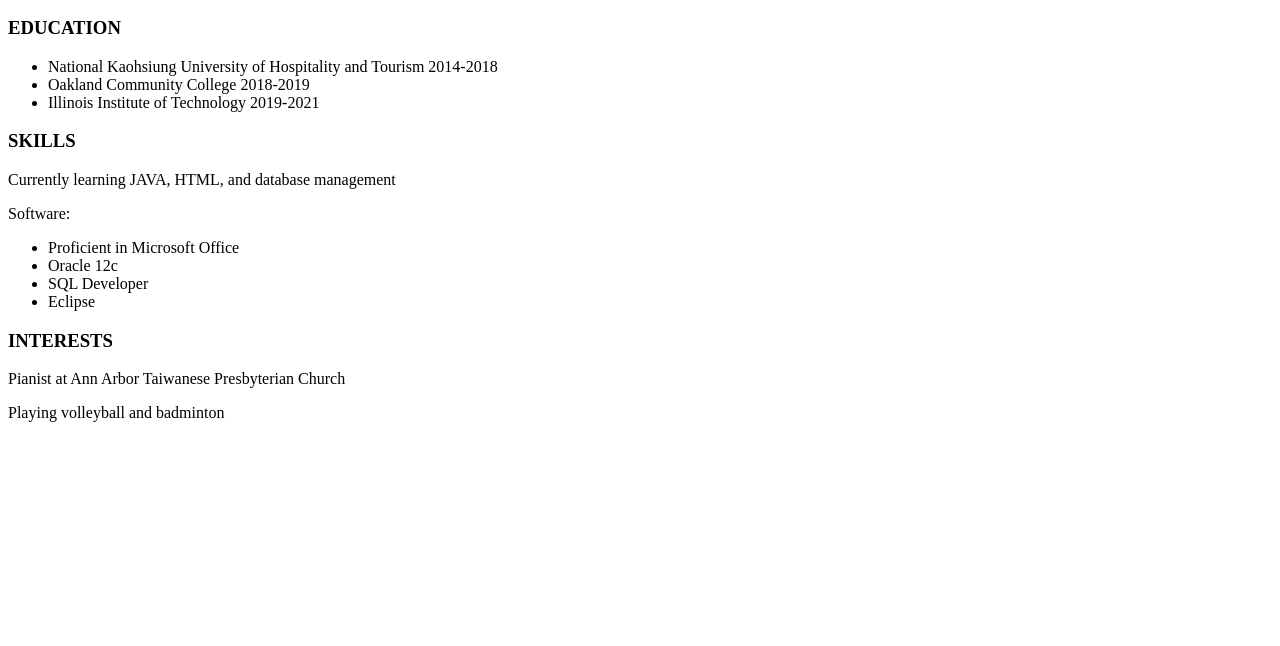
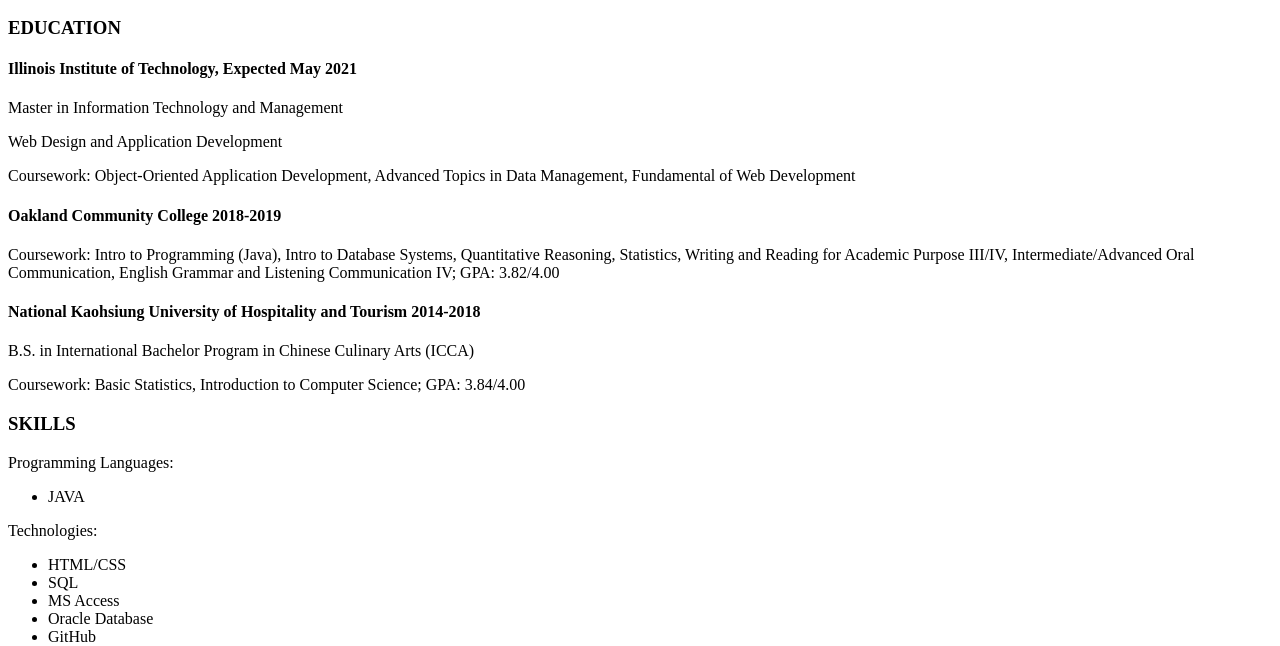
Before and after one commit to hyang77/project1, a plain HTML site: page resume.html in a window 1280 px wide. Shown: the part 152-798 px from the top of the page. Drawn offline with Linux system fonts and the light colour scheme.

Commit message:
change content

```diff
--- a/resume.html
+++ b/resume.html
@@ -13,19 +13,32 @@
 
 		<h2>Resume</h2>
 		<h3>EDUCATION</h3>
-			<ul>
-				<li>National Kaohsiung University of Hospitality and Tourism 2014-2018</li>
-				<li>Oakland Community College 2018-2019</li>
-				<li>Illinois Institute of Technology 2019-2021</li>
-			</ul>
+				<h4>Illinois Institute of Technology, Expected May 2021</h4>
+				<p>Master in Information Technology and Management</p>
+				<p>Web Design and Application Development</p>
+				<p>Coursework: Object-Oriented Application Development, Advanced Topics in Data Management, Fundamental of Web Development</P>
+				<h4>Oakland Community College 2018-2019</h4>
+				<p>Coursework: Intro to Programming (Java), Intro to Database Systems, Quantitative Reasoning, Statistics, Writing and Reading for Academic Purpose III/IV, Intermediate/Advanced Oral Communication, English Grammar and Listening Communication IV; GPA: 3.82/4.00</P>
+				<h4>National Kaohsiung University of Hospitality and Tourism 2014-2018</h4>
+				<p>B.S. in International Bachelor Program in Chinese Culinary Arts (ICCA)</p>
+				<p>Coursework: Basic Statistics, Introduction to Computer Science; GPA: 3.84/4.00</P>
 		<h3>SKILLS</h3>
-			<p>Currently learning JAVA, HTML, and database management</p>
-			<p>Software:</p>
+			<p>Programming Languages:</p>
 				<ul>
-					<li>Proficient in Microsoft Office</li>
-					<li>Oracle 12c</li>
-					<li>SQL Developer</li>
+					<li>JAVA</li>
+				</ul>
+			<p>Technologies:</p>
+				<ul>
+					<li>HTML/CSS</li>
+					<li>SQL</li>
+					<li>MS Access</li>
+					<li>Oracle Database</li>
+					<li>GitHub</li>
 					<li>Eclipse</li>
+				</ul>
+			<p>Languages Spoken:</p>
+				<ul>
+					<li>Chinese</li>
 				</ul>
 		<h3>INTERESTS</h3>
 			<p>Pianist at Ann Arbor Taiwanese Presbyterian Church</p>
```
Also changed, not shown: index.html (+0 -1 lines).
